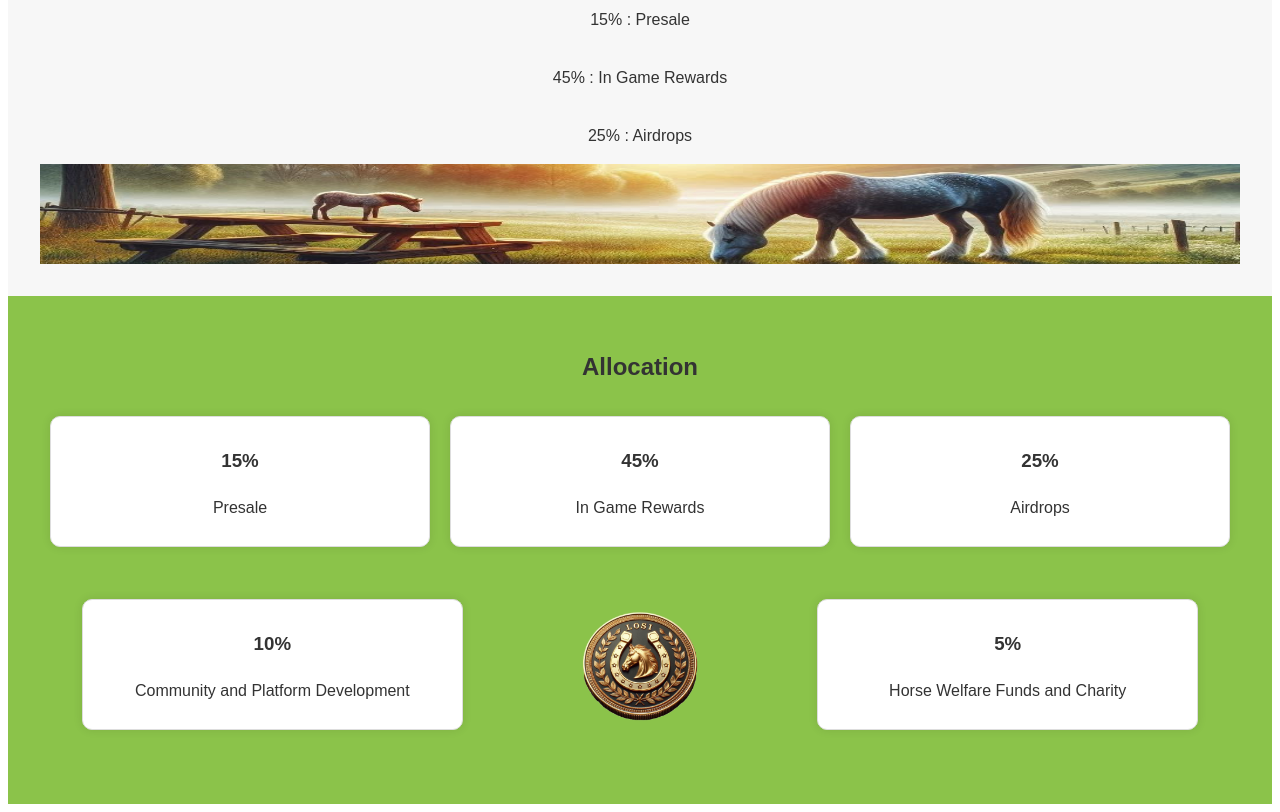
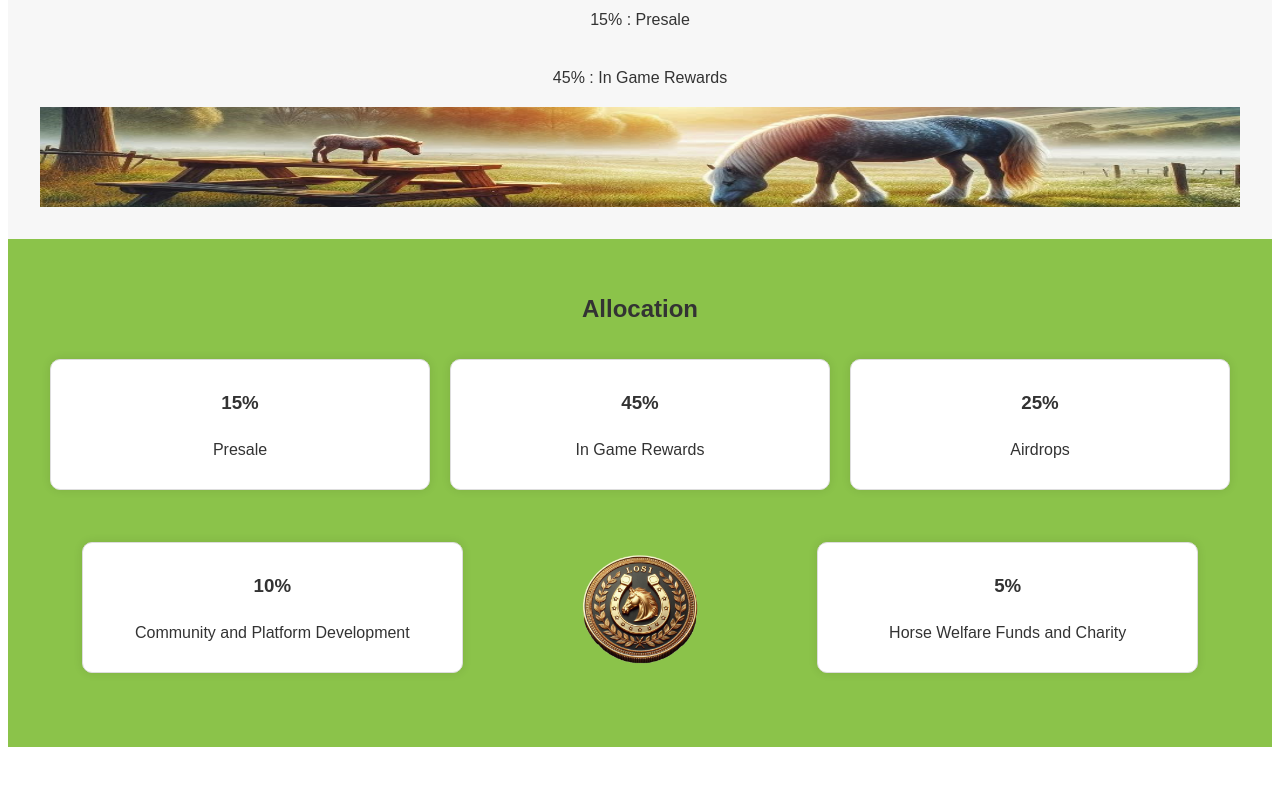
Before and after one commit to HitmanBoi/Memethon, a React (Vite) app in the folder Juan_Horse/src/Juan_Horse_frontend/: page / in a window 1280 px wide. Shown: the part 1480-2292 px from the top of the page. After the commit the page ends 2235 px from the top, so only its background shows below. Built offline with nearby package versions, Linux system fonts and the light colour scheme.

Commit message:
Updated Page

```diff
--- a/Juan_Horse/src/Juan_Horse_frontend/src/App.jsx
+++ b/Juan_Horse/src/Juan_Horse_frontend/src/App.jsx
@@ -38,7 +38,6 @@ const App = () => {
         <h2> Allocation </h2>
         <p>15% : Presale</p>
         <p>45% : In Game Rewards</p>
-        <p>25% : Airdrops</p>
 
 
         <img src="public/Horse_grazing.jpeg" alt="Horse Grazing" height={100} />
```
